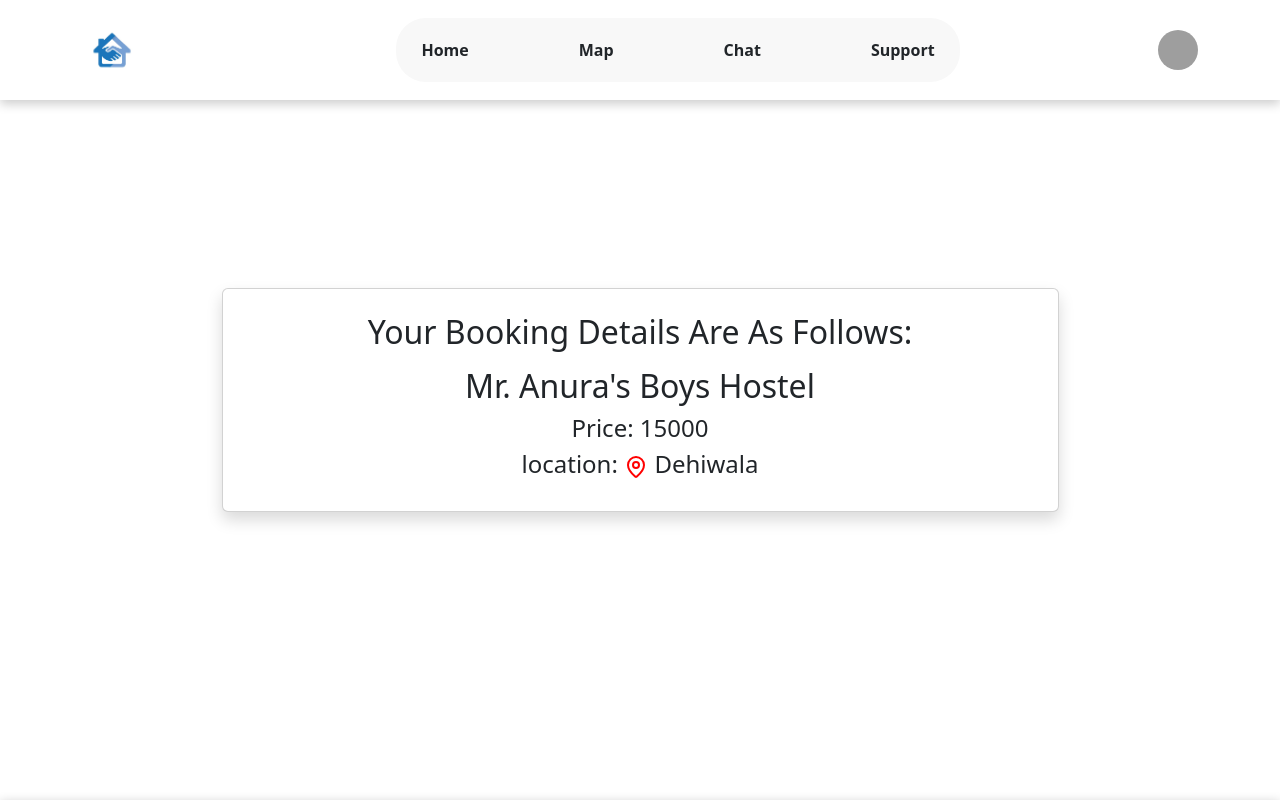
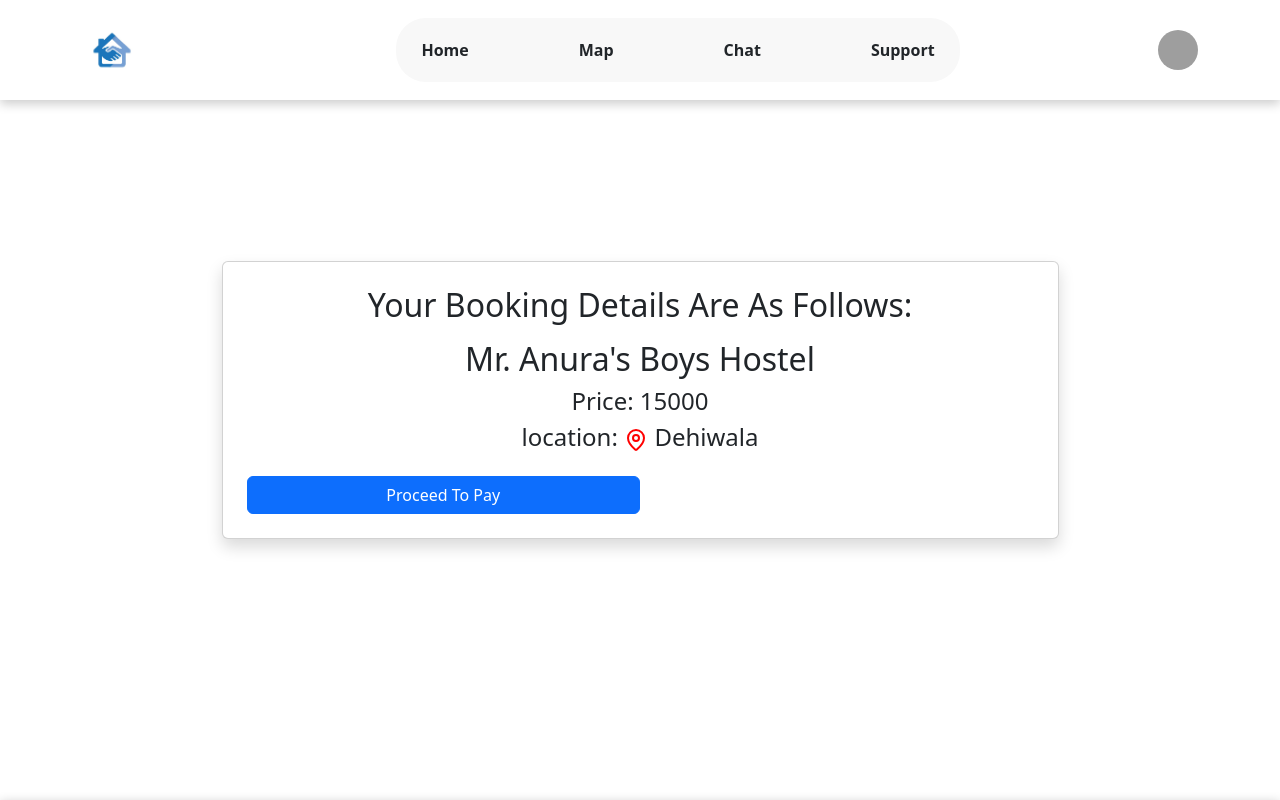
Before and after one commit to minindugimshan/BoardMate, a React (Vite) app in the folder Front-End/: page /property/1/payments in a window 1280 px wide. Shown: the top 800 px of the page. Built offline with nearby package versions, Linux system fonts and the light colour scheme; grey boxes are pictures that could not be loaded.

Commit message:
Added a button to proceed the payments

```diff
--- a/Front-End/src/components/Payments/Payments.jsx
+++ b/Front-End/src/components/Payments/Payments.jsx
@@ -30,6 +30,9 @@ function Payments() {
             <h4>
                 location: <MapPin size={24} color='red' /> {property.location}
             </h4>
+            <button className='btn mt-3 w-50 btn-primary' onClick={handleProceedToPay}>
+                Proceed To Pay
+            </button>
 
         </div>
 
```
